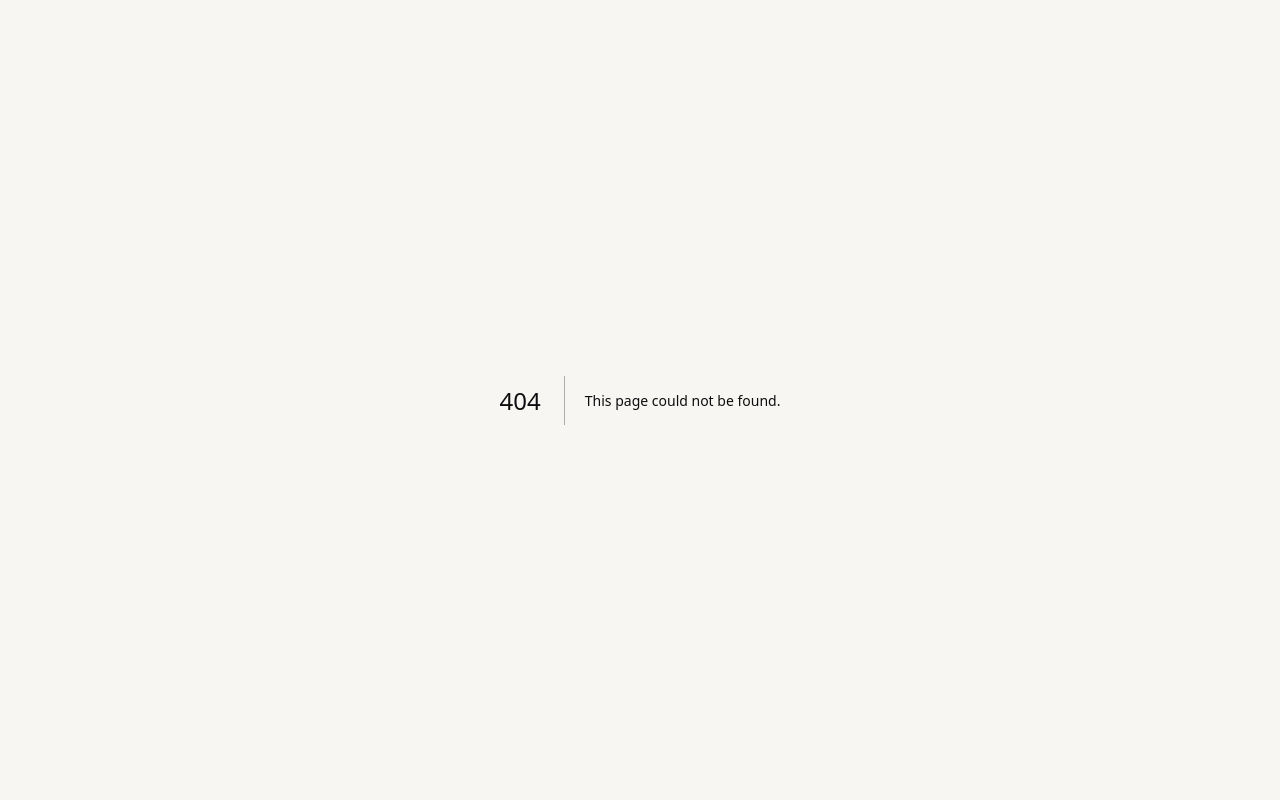
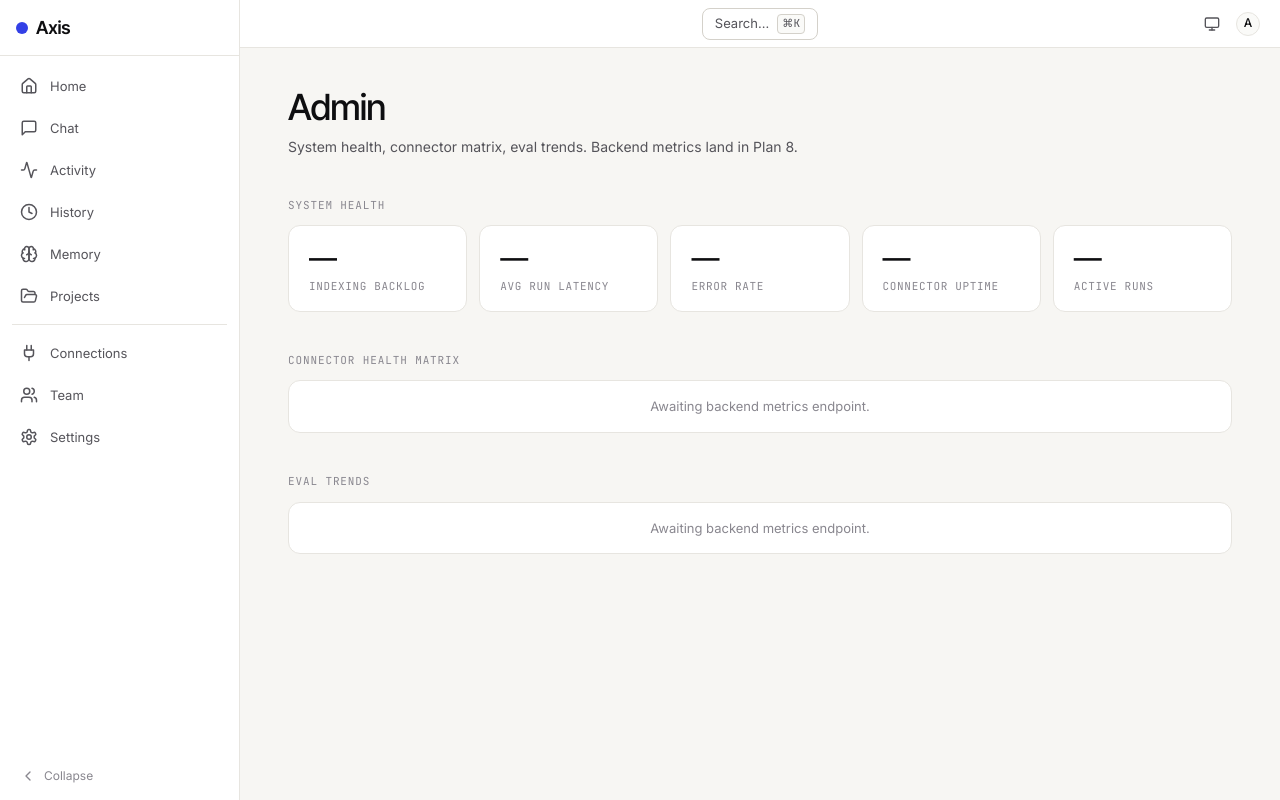
Before and after one commit to RawEval/Axis, a Next.js app in the folder apps/web/: page /admin in a window 1280 px wide. Before the commit this address had no page. Built offline with nearby package versions, Linux system fonts and the light colour scheme.

Commit message:
feat(web): add Admin dashboard stub route (artifact §3l)

```diff
--- /dev/null
+++ b/apps/web/app/(app)/admin/page.tsx
@@ -0,0 +1,64 @@
+'use client';
+
+import { Card, CardBody } from '@axis/design-system';
+
+const KPIS: ReadonlyArray<{ label: string; value: string; delta?: string }> = [
+  { label: 'Indexing backlog',     value: '—' },
+  { label: 'Avg run latency',      value: '—' },
+  { label: 'Error rate',           value: '—' },
+  { label: 'Connector uptime',     value: '—' },
+  { label: 'Active runs',          value: '—' },
+];
+
+export default function AdminPage() {
+  return (
+    <div className="mx-auto flex w-full max-w-[1100px] flex-col gap-10 px-12 py-10">
+      <header className="space-y-2">
+        <h1 className="font-display text-display-l text-ink">Admin</h1>
+        <p className="text-body text-ink-secondary">
+          System health, connector matrix, eval trends. Backend metrics land in Plan 8.
+        </p>
+      </header>
+
+      <section aria-labelledby="system-health">
+        <h2 id="system-health" className="mb-3 font-mono text-[11px] uppercase tracking-[0.08em] text-ink-tertiary">
+          System health
+        </h2>
+        <div className="grid grid-cols-2 lg:grid-cols-5 gap-3">
+          {KPIS.map((k) => (
+            <Card key={k.label}>
+              <CardBody className="space-y-1">
+                <div className="font-display text-display-m text-ink tabular-nums">{k.value}</div>
+                <div className="font-mono text-[11px] uppercase tracking-[0.06em] text-ink-tertiary">
+                  {k.label}
+                </div>
+              </CardBody>
+            </Card>
+          ))}
+        </div>
+      </section>
+
+      <section aria-labelledby="connector-health">
+        <h2 id="connector-health" className="mb-3 font-mono text-[11px] uppercase tracking-[0.08em] text-ink-tertiary">
+          Connector health matrix
+        </h2>
+        <Card>
+          <CardBody className="py-10 text-center text-body-s text-ink-tertiary">
+            Awaiting backend metrics endpoint.
+          </CardBody>
+        </Card>
+      </section>
+
+      <section aria-labelledby="eval-trends">
+        <h2 id="eval-trends" className="mb-3 font-mono text-[11px] uppercase tracking-[0.08em] text-ink-tertiary">
+          Eval trends
+        </h2>
+        <Card>
+          <CardBody className="py-10 text-center text-body-s text-ink-tertiary">
+            Awaiting backend metrics endpoint.
+          </CardBody>
+        </Card>
+      </section>
+    </div>
+  );
+}
```
